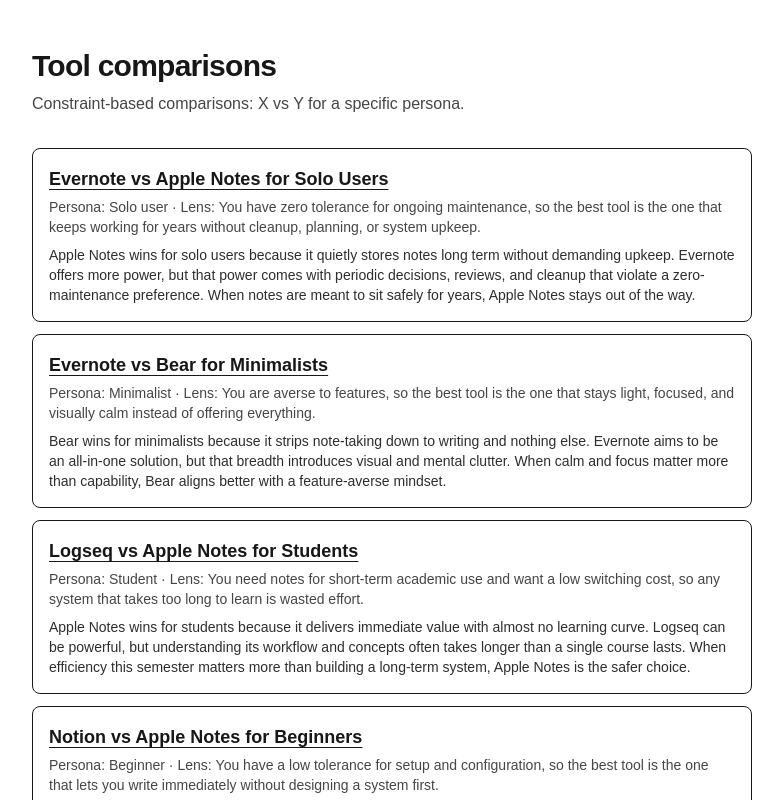
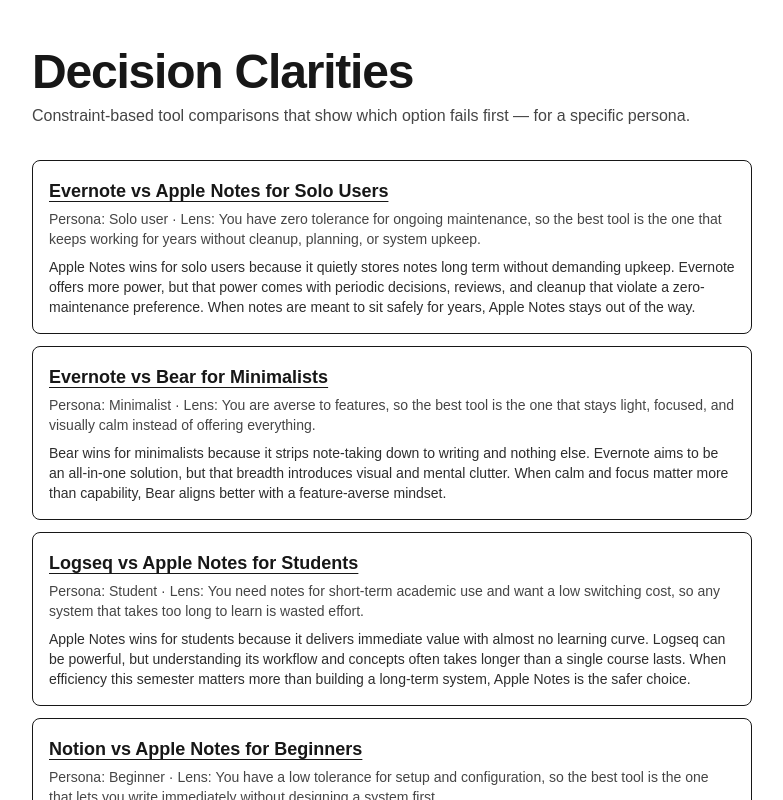
Before and after one commit to cullenmeyers/programmatic-comparisons, a Next.js app: page /compare in a window 1280 px wide. Shown: the top 800 px of the page, without its empty margins (248-1031 px from the left). Built offline with nearby package versions, Linux system fonts and the light colour scheme.

Commit message:
homepage edit

```diff
--- a/src/app/compare/page.tsx
+++ b/src/app/compare/page.tsx
@@ -13,11 +13,15 @@
   return (
     <main className="mx-auto max-w-3xl px-6 py-12 space-y-8">
       <header className="space-y-2">
-        <h1 className="text-3xl font-bold tracking-tight">Tool comparisons</h1>
-        <p className="opacity-80">
-          Constraint-based comparisons: X vs Y for a specific persona.
-        </p>
-      </header>
+       <h1 className="text-5xl font-bold tracking-tight">
+         Decision Clarities
+       </h1>
+
+       <p className="text-base opacity-80">
+        Constraint-based tool comparisons that show which option fails first —
+        for a specific persona.
+       </p>
+     </header>
 
       {pages.length === 0 ? (
         <p className="opacity-80">No pages yet. Add JSON files to <code>content/pages</code>.</p>
```
